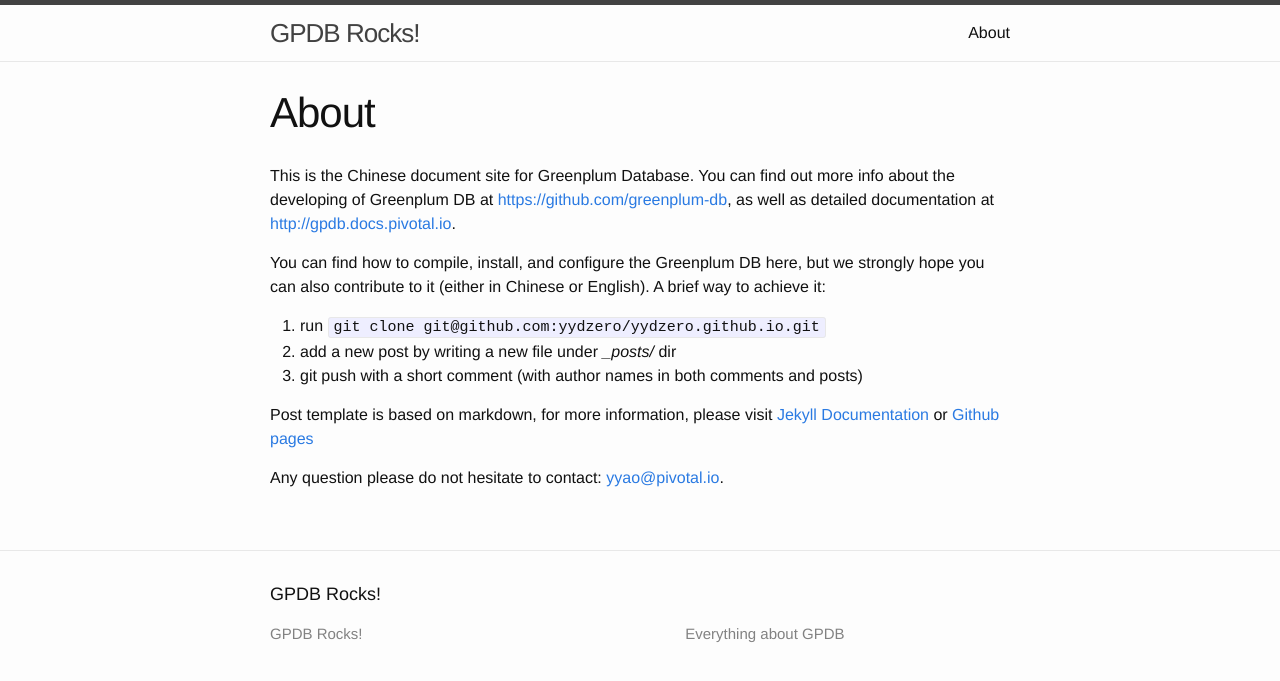
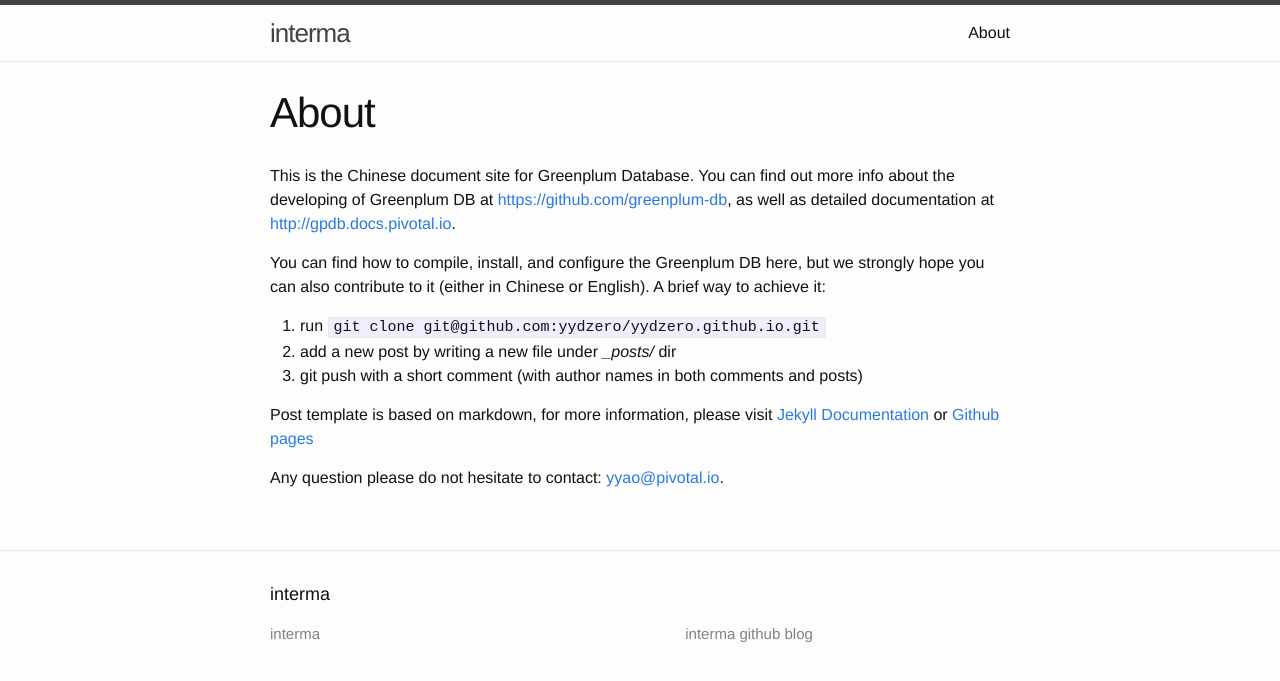
Before and after one commit to interma/interma.github.io, a Jekyll site: the page built from about.md, in a window 1280 px wide. Shown: the top 681 px of the page. Built offline with Jekyll 4.4.1, drawn with Linux system fonts in a browser that asks for light colours.

Commit message:
remove gpdb text

```diff
--- a/CNAME
+++ /dev/null
@@ -1 +0,0 @@
-gpdb.rocks
--- a/_config.yml
+++ b/_config.yml
@@ -1,9 +1,9 @@
 # Site settings
-title: GPDB Rocks!
+title: interma
 description: > # this means to ignore newlines until "baseurl:"
-  Everything about GPDB
+    interma github blog
 baseurl: "" # the subpath of your site, e.g. /blog/
-url: "http://gpdb.rocks" # the base hostname & protocol for your site
+url: "http://interma.github.io" # the base hostname & protocol for your site
 
 # Build settings
 markdown: kramdown
--- a/_posts/2017-01-13-test.markdown
+++ b/_posts/2017-01-13-test.markdown
@@ -1,4 +1,4 @@
-##test
+## test
 
 * first
 * second
```
